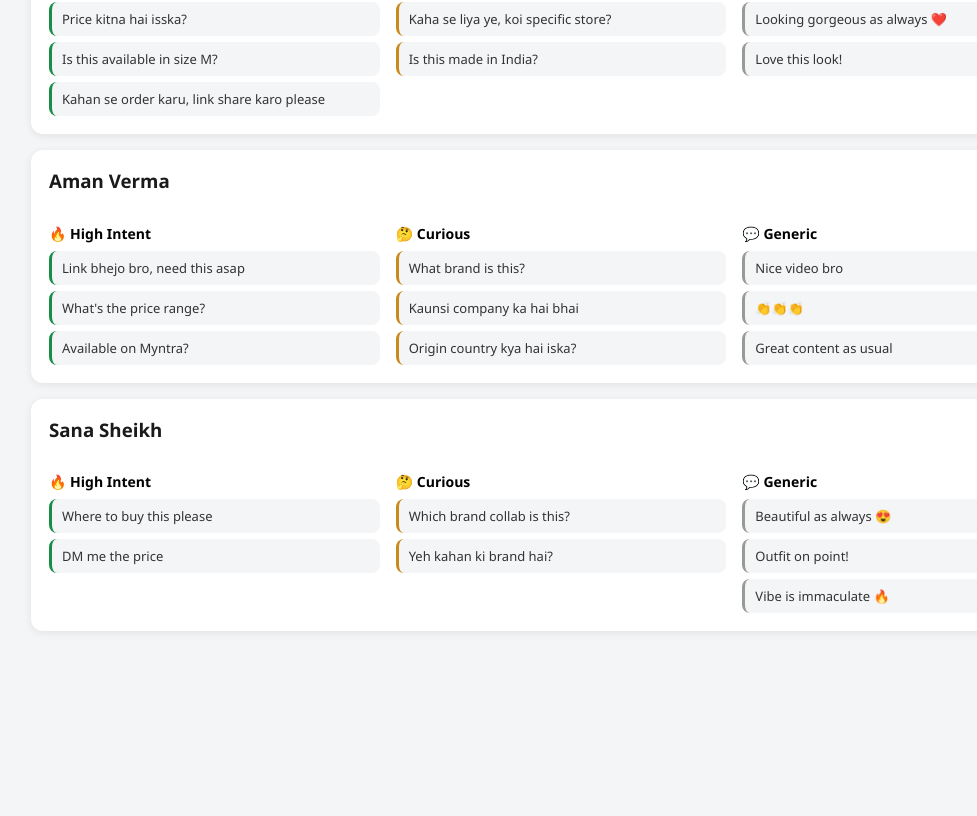
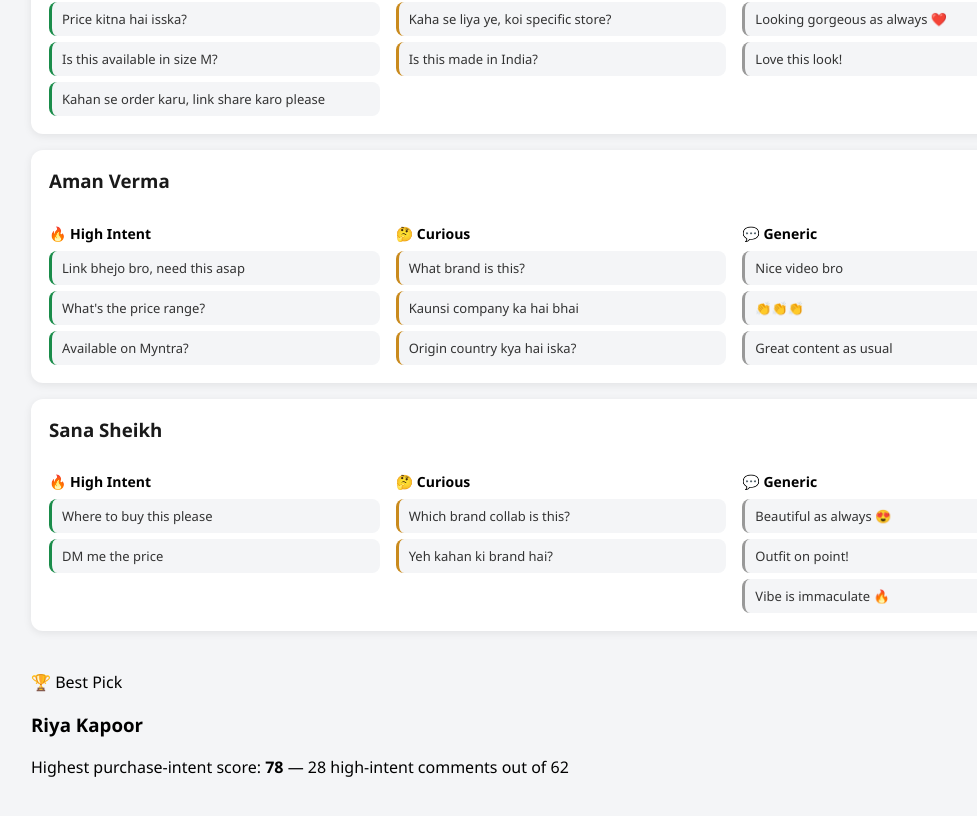
Before and after one commit to aditi00223/TrueReach, a React (Create React App) app in the folder frontend/: page / in a window 1280 px wide. Shown: the part 1005-1821 px from the top of the page, without its empty margins (79-1056 px from the left). Before the commit the page ends 1696 px from the top, so only its background shows below. Built offline with nearby package versions, Linux system fonts and the light colour scheme.

Commit message:
feat(frontend): wire BestPickBanner into App.js

```diff
--- a/frontend/src/App.js
+++ b/frontend/src/App.js
@@ -3,6 +3,7 @@ import mockData from './data/mockData.json';
 import CreatorCard from './components/CreatorCard';
 import IntentChart from './components/IntentChart';
 import CommentViewer from './components/CommentViewer';
+import BestPickBanner from './components/BestPickBanner';
 
 function App() {
   return (
@@ -37,7 +38,7 @@ function App() {
 
       {/* Best Pick Banner */}
       <section className="best-pick-section">
-        {/* BestPickBanner component will go here */}
+        <BestPickBanner data={mockData} />
       </section>
     </div>
   );
```
